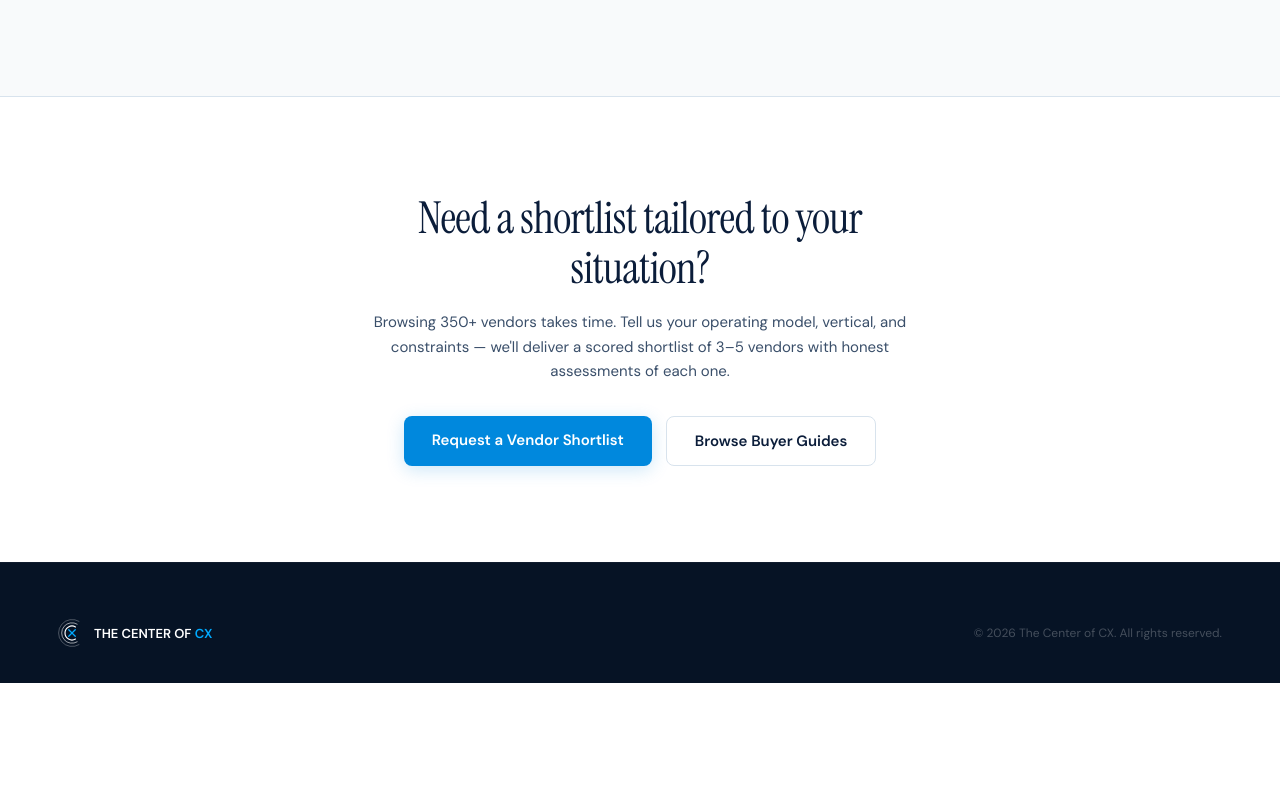
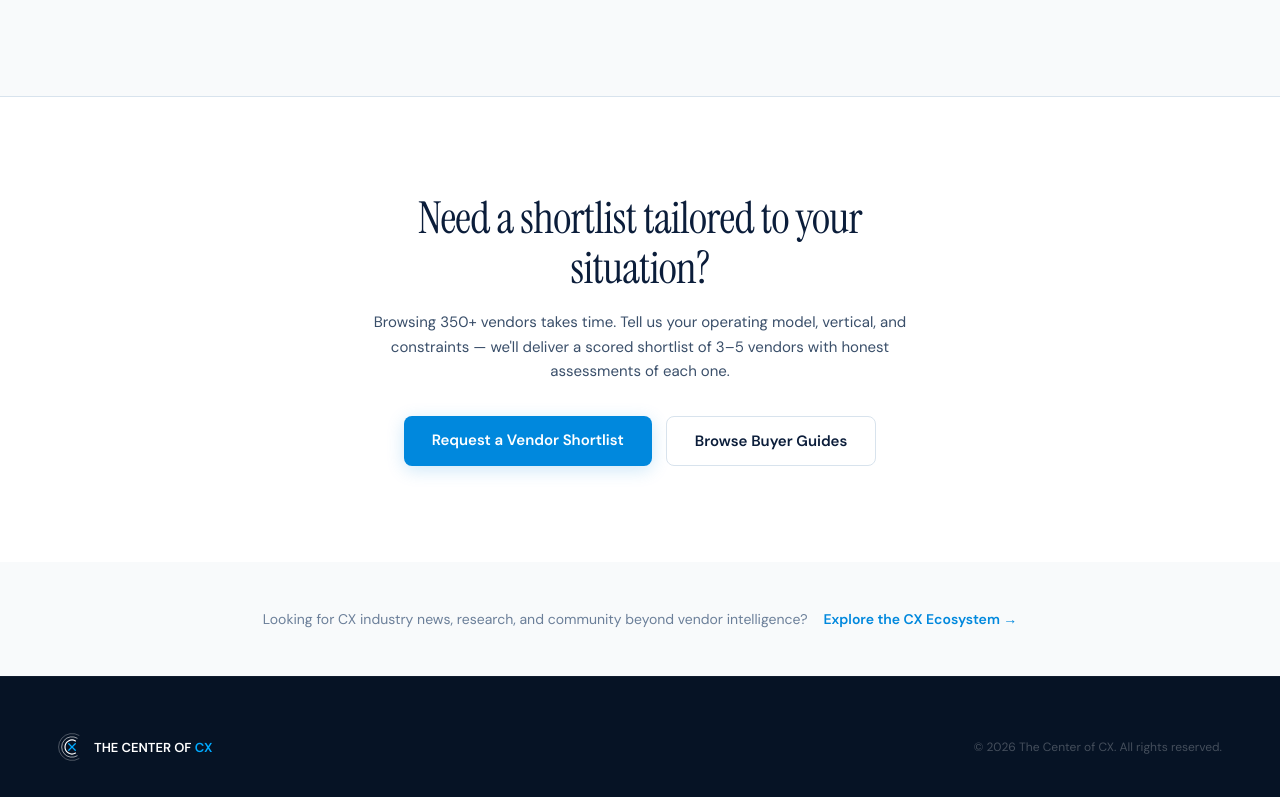
Before and after one commit to thomasbakerj-lgtm/CENTER-OF-CX, a React (Vite) app: page /vendors in a window 1280 px wide. Shown: the part 4522-5319 px from the top of the page. Before the commit the page ends 5205 px from the top, so only its background shows below. Built offline with nearby package versions, Linux system fonts and the light colour scheme.

Commit message:
Update Vendors.jsx

```diff
--- a/Vendors.jsx
+++ b/Vendors.jsx
@@ -343,6 +343,21 @@ function Footer() {
   );
 }
 
+function EcosystemLink() {
+  return (
+    <section style={{ background: WARM, padding: "48px 28px" }}>
+      <div style={WRAP}>
+        <FadeIn>
+          <div style={{ display: "flex", alignItems: "center", justifyContent: "center", gap: 16, flexWrap: "wrap" }}>
+            <p style={{ fontSize: 14, color: MUTED, margin: 0 }}>Looking for CX industry news, research, and community beyond vendor intelligence?</p>
+            <a href="/cx-ecosystem" style={{ fontSize: 14, fontWeight: 600, color: ELECTRIC }}>Explore the CX Ecosystem →</a>
+          </div>
+        </FadeIn>
+      </div>
+    </section>
+  );
+}
+
 export default function Vendors() {
   return (
     <div>
@@ -353,6 +368,7 @@ export default function Vendors() {
       <HowWeEvaluate />
       <VendorPagePreview />
       <CTA />
+      <EcosystemLink />
       <Footer />
     </div>
   );
```
